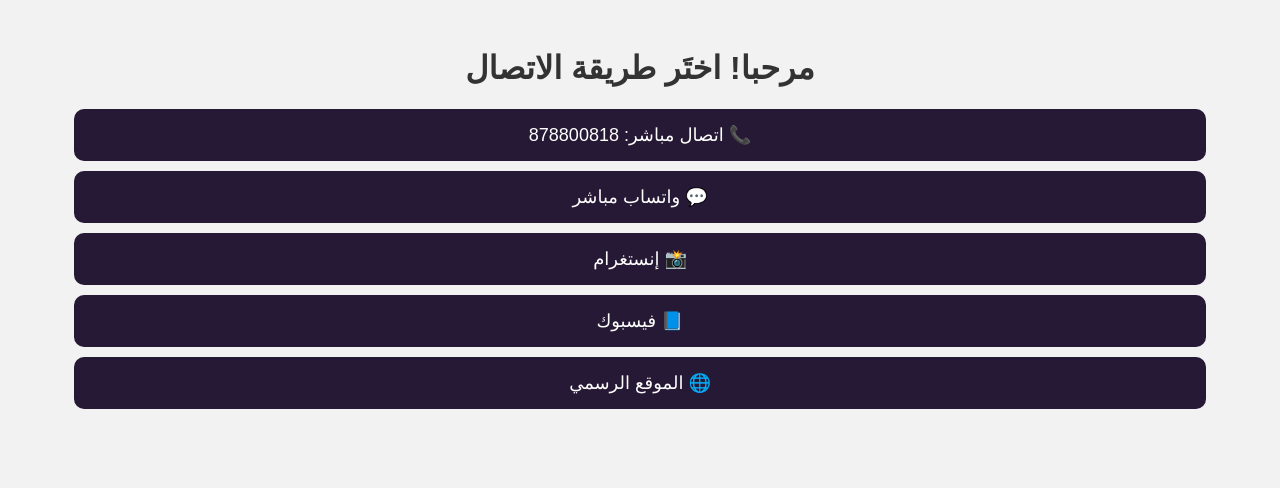
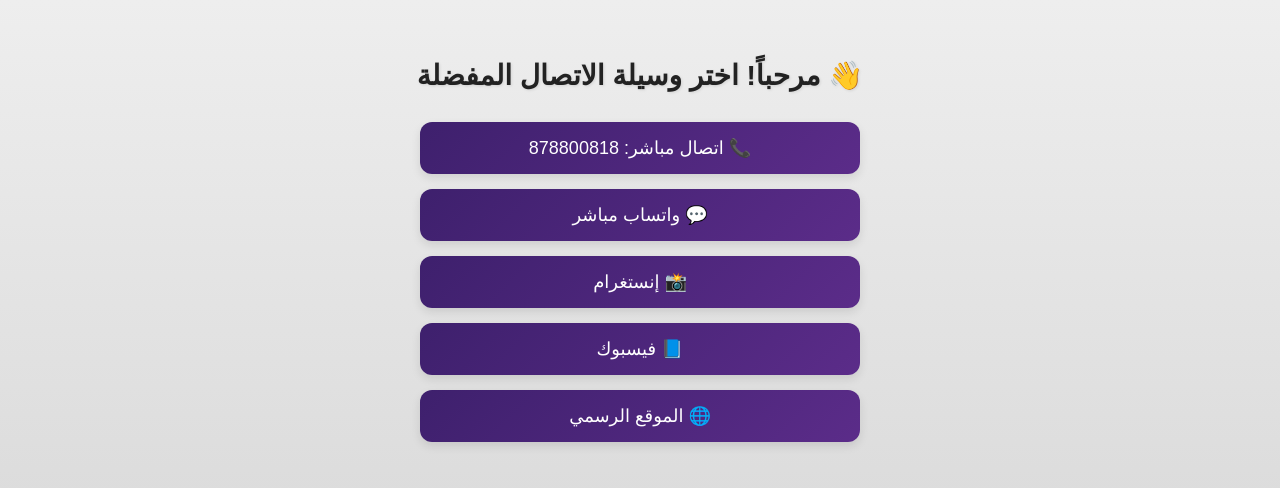
Before and after one commit to nabeelnasser2025/DcLinks, a plain HTML site: page index.html in a window 1280 px wide. Drawn offline with Linux system fonts and the light colour scheme.

Commit message:
Update index.html

```diff
--- a/index.html
+++ b/index.html
@@ -6,33 +6,47 @@
   <title>روابط الاتصال</title>
   <style>
     body {
-      font-family: sans-serif;
-      background-color: #f2f2f2;
+      font-family: 'Cairo', sans-serif;
+      background: linear-gradient(to bottom, #eee, #dcdcdc);
       text-align: center;
-      padding: 20px;
+      padding: 40px 20px;
+      margin: 0;
     }
+
     h1 {
-      color: #333;
+      color: #222;
+      font-size: 28px;
+      margin-bottom: 30px;
+      text-shadow: 1px 1px 3px rgba(0,0,0,0.1);
     }
+
     .btn {
       display: block;
       width: 90%;
-      margin: 10px auto;
-      padding: 15px;
-      background-color: #261935;
+      max-width: 400px;
+      margin: 15px auto;
+      padding: 15px 20px;
+      background: linear-gradient(135deg, #3e206d, #5b2c89);
       color: white;
       text-decoration: none;
-      border-radius: 10px;
+      border-radius: 12px;
       font-size: 18px;
-      transition: 0.3s;
+      box-shadow: 0 4px 10px rgba(0,0,0,0.1);
+      transition: transform 0.2s, background 0.3s;
     }
+
     .btn:hover {
-      background-color: rgb(69, 160, 73);
+      background: linear-gradient(135deg, #45a049, #57b85e);
+      transform: scale(1.03);
+    }
+
+    .btn:active {
+      transform: scale(0.98);
     }
   </style>
 </head>
 <body>
-  <h1>مرحبا! اختَر طريقة الاتصال</h1>
+  <h1>👋 مرحباً! اختر وسيلة الاتصال المفضلة</h1>
 
   <a class="btn" href="tel:878800818">📞 اتصال مباشر: 878800818</a>
   <a class="btn" href="https://wa.me/9647801234567">💬 واتساب مباشر</a>
```
